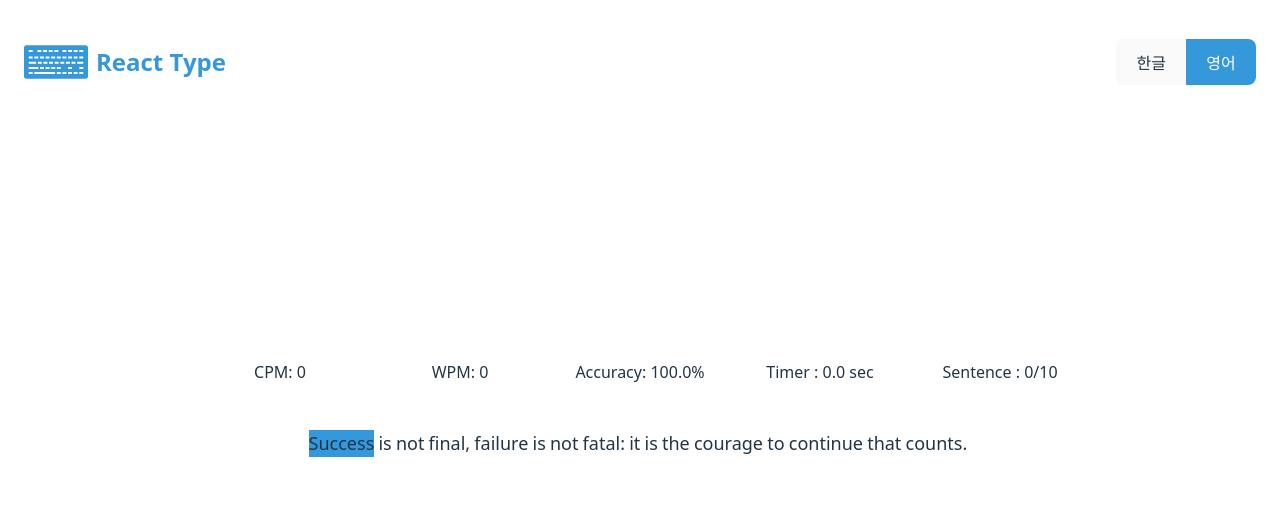
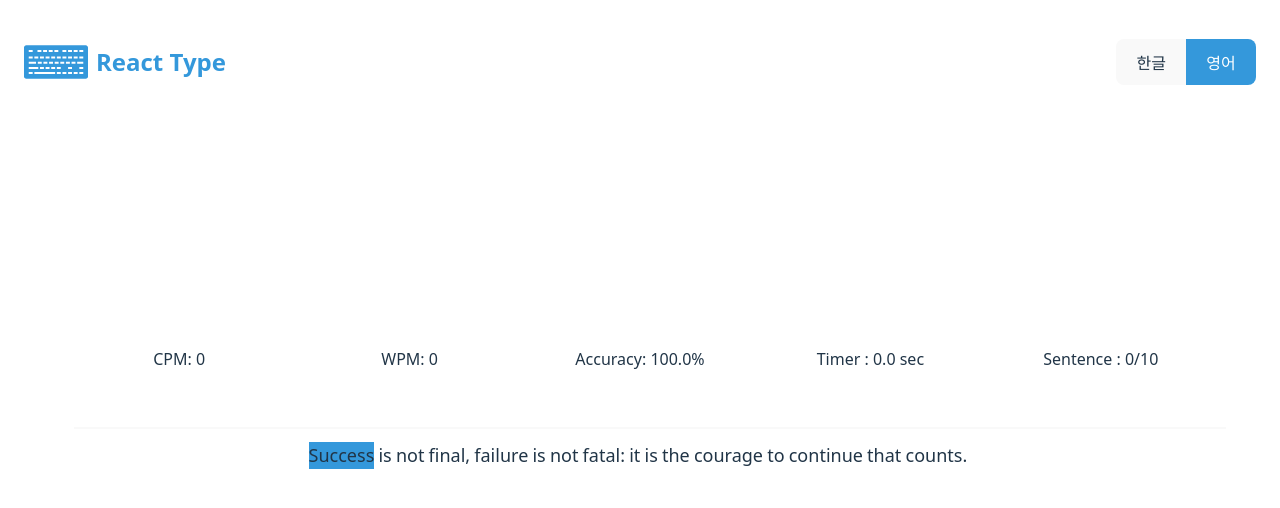
Before and after one commit to wlsdnr710/react_type, a React (Vite) app: page / in a window 1280 px wide. Shown: the top 508 px of the page. Built offline with nearby package versions, Linux system fonts and the light colour scheme.

Commit message:
css edit + progress bar added

```diff
--- a/src/components/ContentsDisplay.css
+++ b/src/components/ContentsDisplay.css
@@ -20,3 +20,19 @@
 .letter.incorrect {
   color: var(--error-color);
 }
+
+progress {
+  height: 2px;
+  width:100%;
+  margin: 10px;
+  appearance: none;
+}
+
+progress::-webkit-progress-bar {
+
+  background: var(--button-background);
+}
+
+progress::-webkit-progress-value {
+  background: var(--accent-color);
+}
--- a/src/components/ContentsDisplay.jsx
+++ b/src/components/ContentsDisplay.jsx
@@ -40,7 +40,8 @@ const ContentsDisplay = ({
       return false;
     }
   }
-  let words = getSampleText(currentSentence).split(" ");
+  const currentSentenceString = getSampleText(currentSentence)
+  let words = currentSentenceString.split(" ");
 
   useEffect(() => {
     //문장이 완전히 지워진 경우 (초기화)
@@ -149,7 +150,12 @@ const ContentsDisplay = ({
     );
   });
 
-  return <div className="contentDisplay">{processedText}</div>;
+  return (
+    <div className="contentDisplay">
+      <progress value={typedWords.join(" ").length} max={currentSentenceString.length}/><br></br>
+      {processedText}
+    </div>
+  );
 };
 
 export default ContentsDisplay;
--- a/src/components/Stats.css
+++ b/src/components/Stats.css
@@ -1,5 +1,5 @@
 .stat {
   display: inline-block;
-  width: 180px;
-  margin-bottom: 30px
+  width: 18vw;
+  margin-bottom: 30px;
 }
--- a/vite.config.js
+++ b/vite.config.js
@@ -4,5 +4,9 @@ import react from '@vitejs/plugin-react'
 // https://vite.dev/config/
 export default defineConfig({
   plugins: [react()],
-  base : '/react_type'
+  base : '/react_type',
+
+  server: {
+    port:3000
+  },
 })
```
